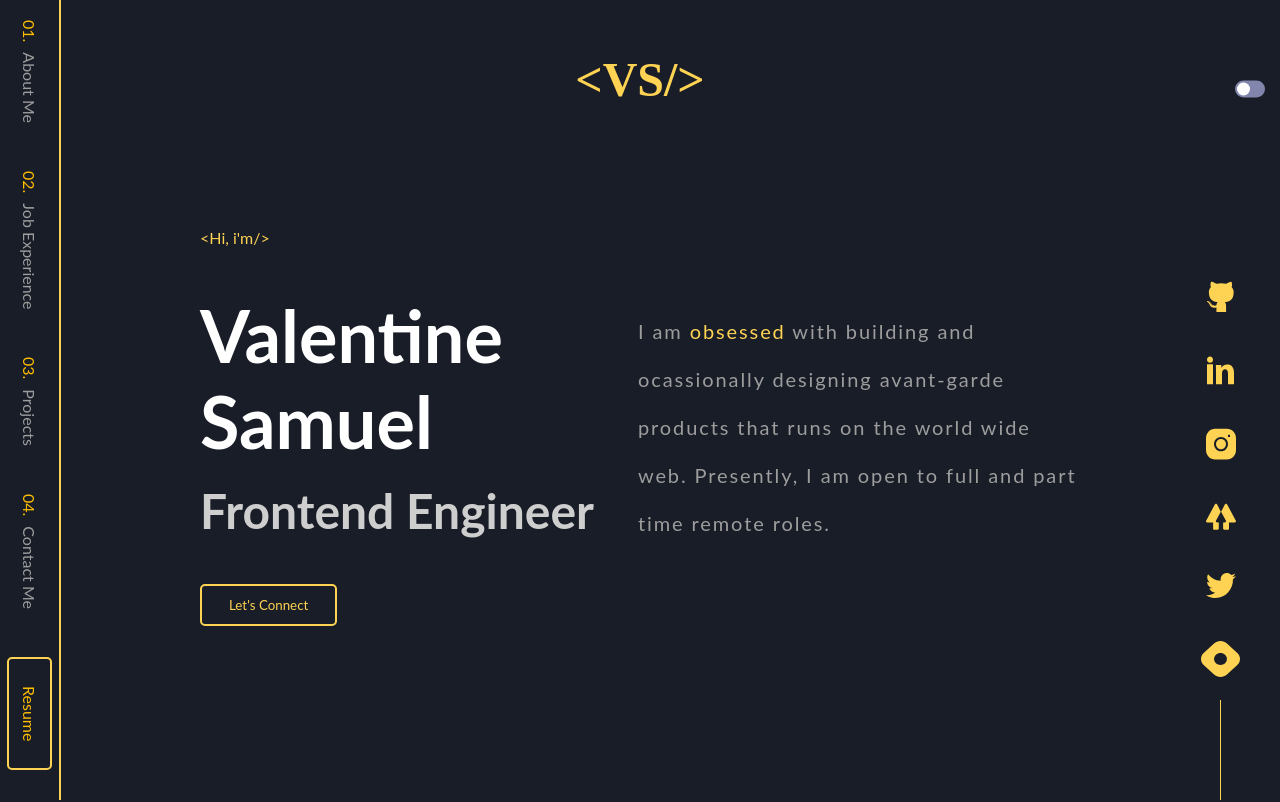
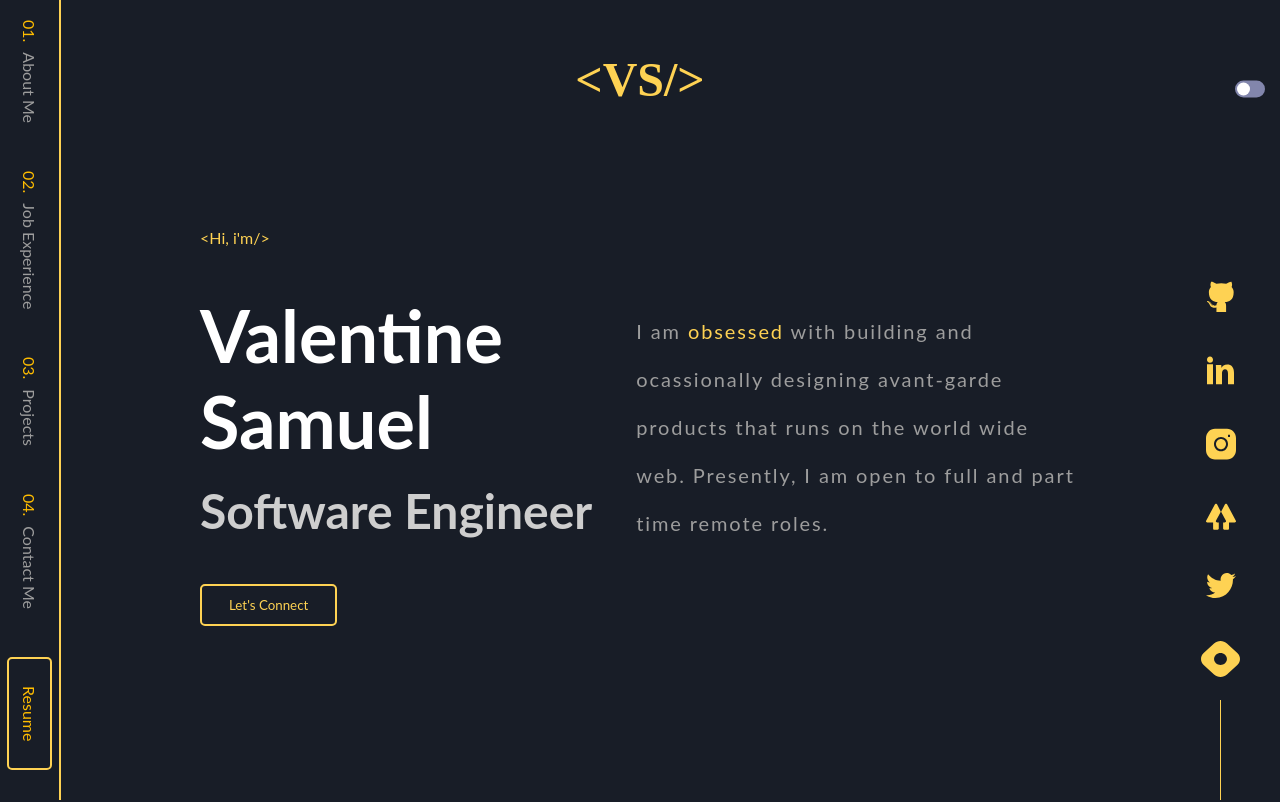
Before and after one commit to valentinesamuel/portfolio, an Angular app: page / in a window 1280 px wide. Shown: the top 802 px of the page. Built offline with nearby package versions, Linux system fonts and the light colour scheme; a web font is replaced by a local one.

Commit message:
Update home.component.html

```diff
--- a/src/app/home/home.component.html
+++ b/src/app/home/home.component.html
@@ -45,7 +45,7 @@
       <div class="name">
         <p>&lt;Hi, i'm/&gt;</p>
         <h1>Valentine Samuel</h1>
-        <h2>Frontend Engineer</h2>
+        <h2>Software Engineer</h2>
         <a href="#contact"><button class="connect">Let's Connect</button></a>
       </div>
       <div class="about">
```
